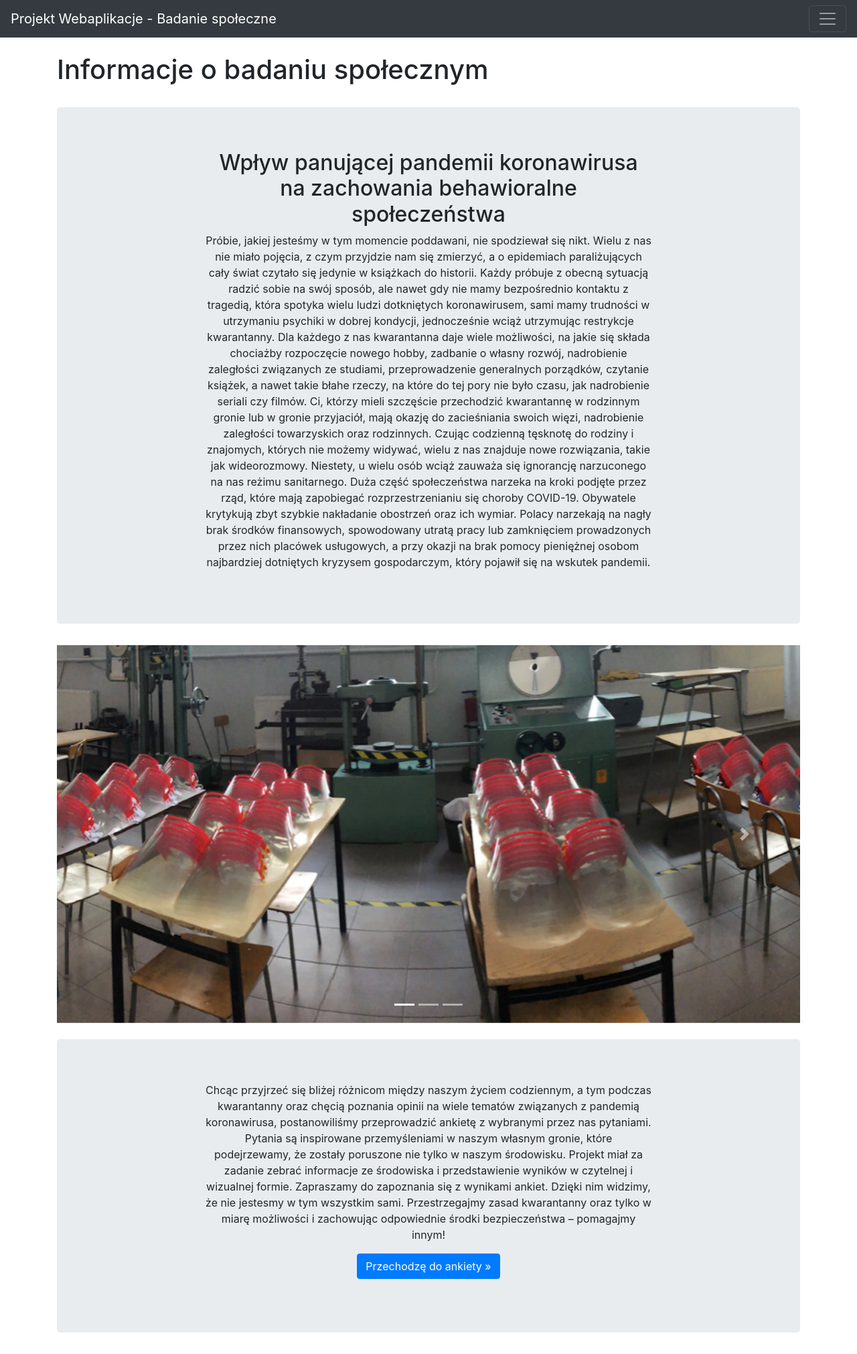
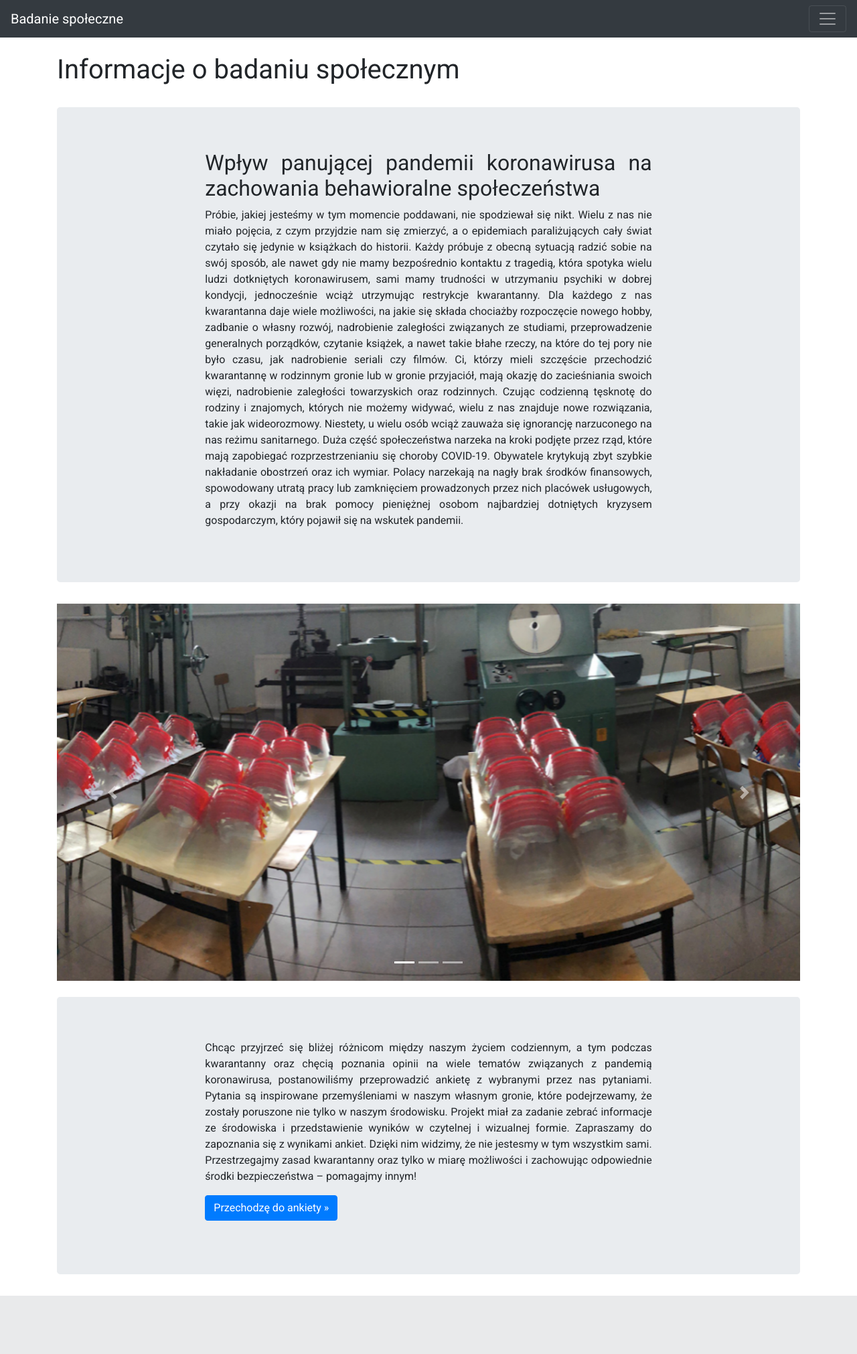
Before and after one commit to elokwentnie/web_aplikacje, a Flask app: page /about in a window 1280 px wide. Shown: the whole page at 67% size. After the commit the page ends 1934 px from the top, so only its background shows below. Run offline with Flask 2, Linux system fonts and the light colour scheme; some libraries are stand-ins or nearby versions.

Commit message:
Justify text and add some style

```diff
--- a/webapp/static/css/main.css
+++ b/webapp/static/css/main.css
@@ -1,8 +1,22 @@
 .home{
 background-color: #e6ffe6;
+font-family: 'Roboto', sans-serif;
+text-align: justify;
+}
+.home.p{
+text-align: justify;
+font-family: 'Roboto', sans-serif;
 }
 
 .title-photo{
 margin: 5px;
 padding: 5px;
 }
+
+body{
+font-family: 'Roboto', sans-serif;
+}
+
+.name{
+font-family: 'Jost', sans-serif;
+}
--- a/webapp/templates/about.htm
+++ b/webapp/templates/about.htm
@@ -11,8 +11,8 @@
 <main role="main">
     <div class="jumbotron">
       <div class="col-sm-8 mx-auto">
-        <h2 style="text-align: center">Wpływ panującej pandemii koronawirusa na zachowania behawioralne społeczeństwa</h2>
-        <p style="text-align: center">Próbie, jakiej jesteśmy w tym momencie poddawani, nie spodziewał się nikt. Wielu z nas nie miało pojęcia, z czym przyjdzie nam się zmierzyć, a o epidemiach paraliżujących cały świat czytało się jedynie w książkach do historii. Każdy próbuje z obecną sytuacją radzić sobie na swój sposób, ale nawet gdy nie mamy bezpośrednio kontaktu z tragedią, która spotyka wielu ludzi dotkniętych koronawirusem, sami mamy trudności w utrzymaniu psychiki w dobrej kondycji, jednocześnie wciąż utrzymując restrykcje kwarantanny.
+        <h2 style="text-align: justify;">Wpływ panującej pandemii koronawirusa na zachowania behawioralne społeczeństwa</h2>
+        <p style="text-align: justify;">Próbie, jakiej jesteśmy w tym momencie poddawani, nie spodziewał się nikt. Wielu z nas nie miało pojęcia, z czym przyjdzie nam się zmierzyć, a o epidemiach paraliżujących cały świat czytało się jedynie w książkach do historii. Każdy próbuje z obecną sytuacją radzić sobie na swój sposób, ale nawet gdy nie mamy bezpośrednio kontaktu z tragedią, która spotyka wielu ludzi dotkniętych koronawirusem, sami mamy trudności w utrzymaniu psychiki w dobrej kondycji, jednocześnie wciąż utrzymując restrykcje kwarantanny.
           Dla każdego z nas kwarantanna daje wiele możliwości, na jakie się składa chociażby rozpoczęcie nowego hobby, zadbanie o własny rozwój, nadrobienie zaległości związanych ze studiami, przeprowadzenie generalnych porządków, czytanie książek, a nawet takie błahe rzeczy, na które do tej pory nie było czasu, jak nadrobienie seriali czy filmów. Ci, którzy mieli szczęście przechodzić kwarantannę w rodzinnym gronie lub w gronie przyjaciół, mają okazję do zacieśniania swoich więzi, nadrobienie zaległości towarzyskich oraz rodzinnych.
           Czując codzienną tęsknotę do rodziny i znajomych, których nie możemy widywać, wielu z nas znajduje nowe rozwiązania, takie jak wideorozmowy. Niestety, u wielu osób wciąż zauważa się ignorancję narzuconego na nas reżimu sanitarnego. Duża część społeczeństwa narzeka na kroki podjęte przez rząd, które mają zapobiegać rozprzestrzenianiu się choroby COVID-19. Obywatele krytykują zbyt szybkie nakładanie obostrzeń oraz ich wymiar. Polacy narzekają na nagły brak środków finansowych, spowodowany utratą pracy lub zamknięciem prowadzonych przez nich placówek usługowych, a przy okazji na brak pomocy pieniężnej osobom najbardziej dotniętych kryzysem gospodarczym, który pojawił się na wskutek pandemii.</p>
       </div>
@@ -48,9 +48,9 @@
   <main role="main">
   <div class="jumbotron">
     <div class="col-sm-8 mx-auto">
-      <p style="text-align: center">Chcąc przyjrzeć się bliżej różnicom między naszym życiem codziennym, a tym podczas kwarantanny oraz chęcią poznania opinii na wiele tematów związanych z pandemią koronawirusa, postanowiliśmy przeprowadzić ankietę z wybranymi przez nas pytaniami. Pytania są inspirowane przemyśleniami w naszym własnym gronie, które podejrzewamy, że zostały poruszone nie tylko w naszym środowisku. Projekt miał za zadanie zebrać informacje ze środowiska i przedstawienie wyników w czytelnej i wizualnej formie.
+      <p style="text-align: justify;">Chcąc przyjrzeć się bliżej różnicom między naszym życiem codziennym, a tym podczas kwarantanny oraz chęcią poznania opinii na wiele tematów związanych z pandemią koronawirusa, postanowiliśmy przeprowadzić ankietę z wybranymi przez nas pytaniami. Pytania są inspirowane przemyśleniami w naszym własnym gronie, które podejrzewamy, że zostały poruszone nie tylko w naszym środowisku. Projekt miał za zadanie zebrać informacje ze środowiska i przedstawienie wyników w czytelnej i wizualnej formie.
         Zapraszamy do zapoznania się z wynikami ankiet. Dzięki nim widzimy, że nie jestesmy w tym wszystkim sami. Przestrzegajmy zasad kwarantanny oraz tylko w miarę możliwości i zachowując odpowiednie środki bezpieczeństwa – pomagajmy innym!</p>
-      <p style="text-align: center">
+      <p style="text-align: justify;">
         <a class="btn btn-primary" href="/form" role="button">Przechodzę do ankiety &raquo;</a>
       </p>
     </div>
--- a/webapp/templates/base.htm
+++ b/webapp/templates/base.htm
@@ -4,12 +4,13 @@
     <meta charset="UTF-8">
     <meta name="viewport" content="width=device-width, initial-scale=1.0">
     <link rel="stylesheet" href="https://stackpath.bootstrapcdn.com/bootstrap/4.4.1/css/bootstrap.min.css" integrity="sha384-Vkoo8x4CGsO3+Hhxv8T/Q5PaXtkKtu6ug5TOeNV6gBiFeWPGFN9MuhOf23Q9Ifjh" crossorigin="anonymous">
+    <link href="https://fonts.googleapis.com/css2?family=Jost:wght@500&family=Roboto&display=swap" rel="stylesheet">
     <link rel="stylesheet" href="/static/css/main.css">
     {% block head %} {%  endblock %}
 </head>
 <body>
     <nav class="navbar navbar-dark bg-dark">
-        <a class="navbar-brand" href="/">Projekt Webaplikacje - Badanie społeczne</a>
+        <a class="navbar-brand" href="/">Badanie społeczne</a>
         <button class="navbar-toggler" type="button" data-toggle="collapse" data-target="#navbarsExampleDefault" aria-controls="navbarsExampleDefault" aria-expanded="false" aria-label="Toggle navigation">
           <span class="navbar-toggler-icon"></span>
         </button>
--- a/webapp/templates/index.htm
+++ b/webapp/templates/index.htm
@@ -10,12 +10,12 @@
     <div class="jumbotron home">
       <div class="col-sm-8 mx-auto">
         <h1>Witamy!</h1>
-        <p>Wchodząc na tę stronę, właśnie zostałeś częścią naszego studenckiego projektu. Nie marnuj  czasu  i  nam  pomóż, wypełniając krótką ankietę badającąwpływ panującej epidemii  na  zachowania  behawioralne społeczeństwa. Czy  nie jesteś ciekawy, jak zmieniają  się  nasze  zachowania  i  nawyki  podczas  obecnej  sytuacji? Kiedy  już wypełnisz ankietę ( ͡° ͜ʖ͡°), możesz wejść do zakładki Results, aby dowiedzieć się jak inni zmieniają się podczas tego okropnego okresu...</p>
+        <p style="text-align: justify;">Wchodząc na tę stronę, właśnie zostałeś częścią naszego studenckiego projektu. Nie marnuj  czasu  i  nam  pomóż, wypełniając krótką ankietę badającąwpływ panującej epidemii  na  zachowania  behawioralne społeczeństwa. Czy  nie jesteś ciekawy, jak zmieniają  się  nasze  zachowania  i  nawyki  podczas  obecnej  sytuacji? Kiedy  już wypełnisz ankietę ( ͡° ͜ʖ͡°), możesz wejść do zakładki Results, aby dowiedzieć się jak inni zmieniają się podczas tego okropnego okresu...</p>
         <p>
           <a class="btn btn-primary" href="/form" role="button">Przechodze do ankiety. &raquo;</a>
         </p>
         <br>
-        <img src="/static/images/meme.jpg" class="img-thumbnail" alt="Responsive image" style="max-width:400px; text-align:center; margin: auto;">
+        <img src="/static/images/meme.jpg" class="img-thumbnail" alt="Responsive image" style="max-width:400px; display: block; text-align:center; margin: auto; ">
       </div>
     </div>
   </main>
```
Also changed, not shown: webapp/templates/team.htm (+8 -8 lines), 3 other files.
